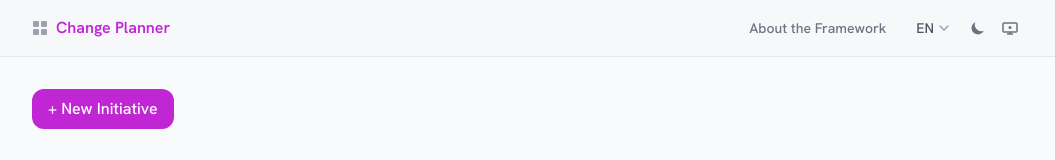
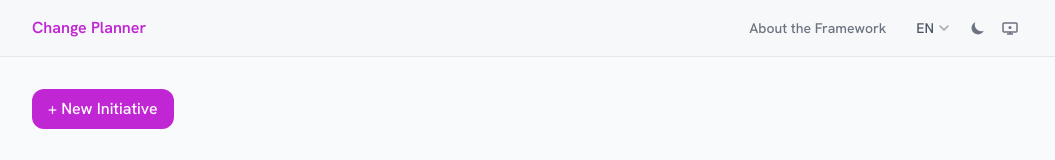
Before and after one commit to agile-toolkit/change-planner, a React (Vite) app: page / in a window 1280 px wide. Shown: the top 160 px of the page, without its empty margins (112-1167 px from the left). Built offline with nearby package versions, Linux system fonts and the light colour scheme.

Commit message:
chore: update configuration files for improved build process

```diff
--- a/src/components/AppHeader.tsx
+++ b/src/components/AppHeader.tsx
@@ -36,6 +36,12 @@ interface AppHeaderProps {
 
 const DASHBOARD_URL = 'https://agile-toolkit.github.io/'
 
+// Same build artifact is deployed to more than one host — only show the dashboard link where
+// it actually resolves to something (the toolkit's own site), not on other deploy targets.
+function isOnDashboardHost(): boolean {
+  return typeof window !== 'undefined' && window.location.origin === 'https://agile-toolkit.github.io'
+}
+
 const GridIcon = () => (
   <svg className="w-4 h-4" viewBox="0 0 16 16" fill="currentColor" aria-hidden="true">
     <rect x="1" y="1" width="6" height="6" rx="1"/>
@@ -52,6 +58,7 @@ export default function AppHeader({ title, onTitleClick, navItems, hideLanguageP
 
         {/* Left: dashboard link + app title */}
         <div className="flex items-center gap-2 flex-shrink-0">
+          {isOnDashboardHost() && (
             <a
               href={DASHBOARD_URL}
               title="Agile Toolkit — back to dashboard"
@@ -59,6 +66,7 @@ export default function AppHeader({ title, onTitleClick, navItems, hideLanguageP
             >
               <GridIcon />
             </a>
+          )}
           {onTitleClick ? (
             <button
               type="button"
--- a/vite.config.ts
+++ b/vite.config.ts
@@ -2,6 +2,6 @@ import { defineConfig } from 'vite'
 import react from '@vitejs/plugin-react'
 export default defineConfig({
   plugins: [react()],
-  base: '/change-planner/',
+  base: './',
   build: { outDir: 'dist', sourcemap: true },
 })
```
Lines whose indentation alone changed are shown as unchanged.
